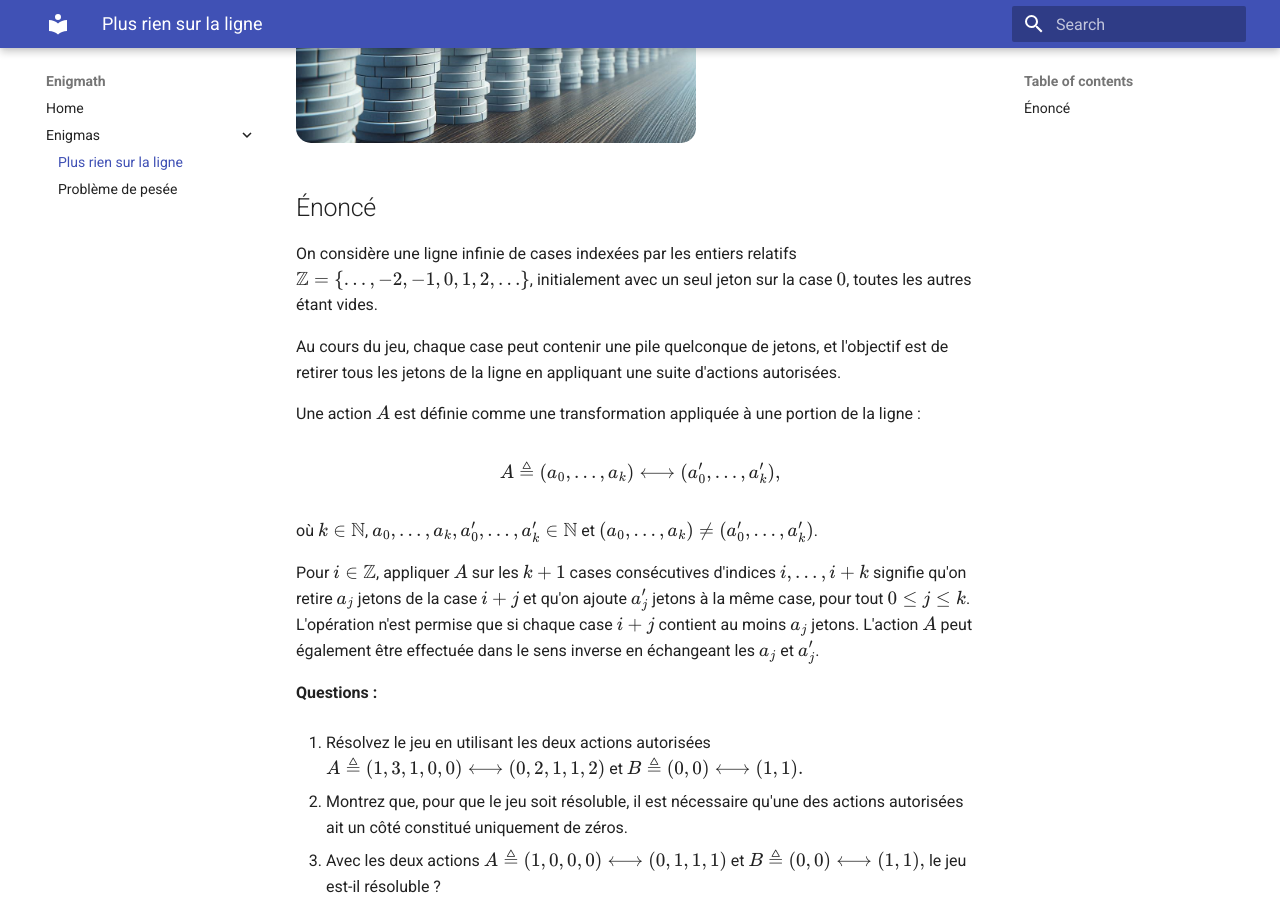
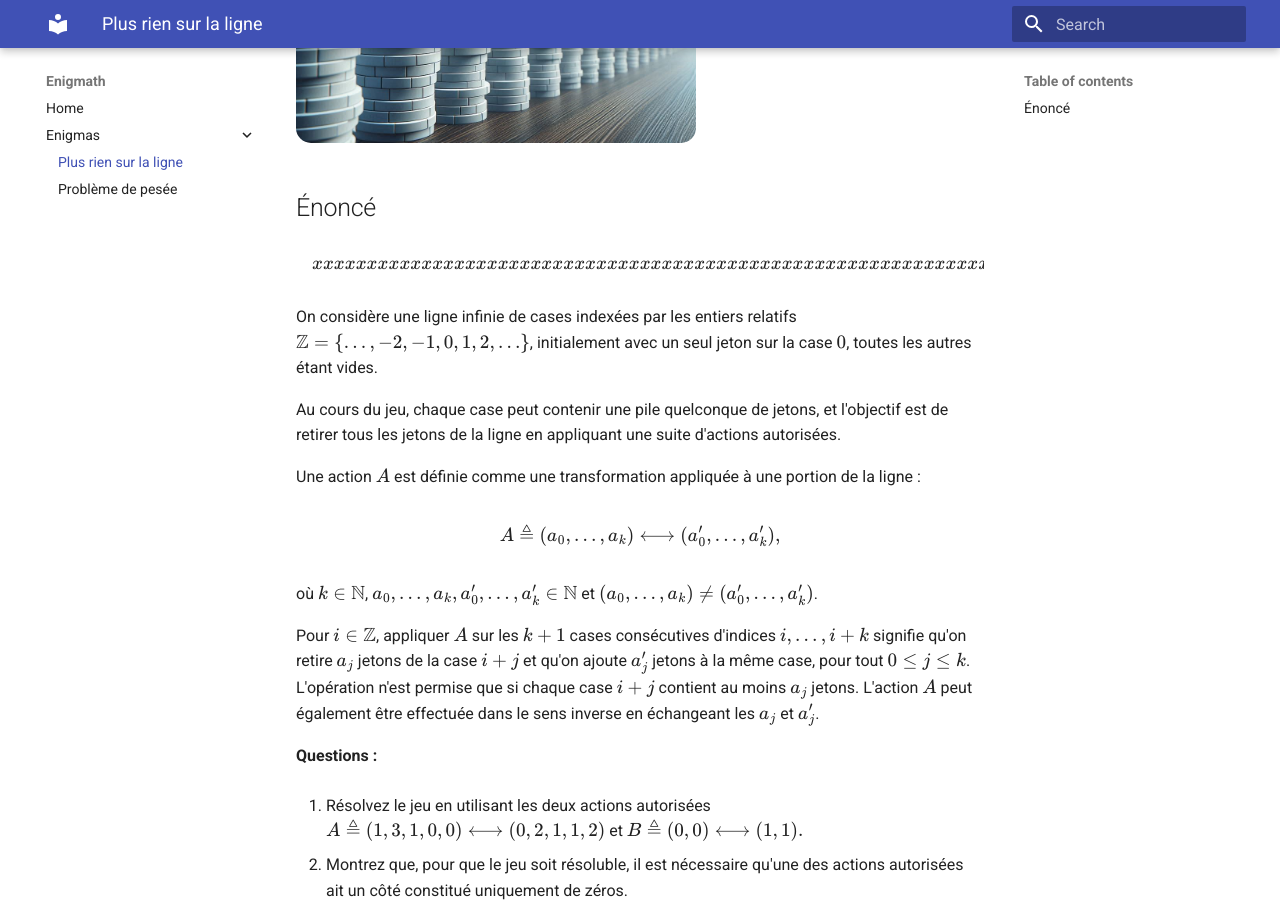
Before and after one commit to Polyhedr/enigmath_MkDocs, an MkDocs documentation site: the page built from docs/enigmas/Plus rien sur la ligne/text.md, in a window 1280 px wide and 900 px high, scrolled down 437 px. Built offline with MkDocs 1.6.1 and Material for MkDocs 9.7.7, drawn with Linux system fonts in a browser that asks for light colours.

Commit message:
Update text.md

```diff
--- a/docs/enigmas/Plus rien sur la ligne/text.md
+++ b/docs/enigmas/Plus rien sur la ligne/text.md
@@ -1,6 +1,8 @@
 <img src="../image.jpg" alt="Example" class="rounded-image" width="400"/>
 
 ## Énoncé
+
+$$xxxxxxxxxxxxxxxxxxxxxxxxxxxxxxxxxxxxxxxxxxxxxxxxxxxxxxxxxxxxxxxxxxxxxxxxxxxxxxxxxxxxxxxxxxxxxxxxxxxxxxxxxxxxxxxxxxxxxxxxxxxxxxxxxxxxxxxxxxxxxxxxxxxxxx$$
 
 On considère une ligne infinie de cases indexées par les entiers relatifs $\mathbb{Z} = \{\dots, -2, -1, 0, 1, 2, \dots \}$, initialement avec un seul jeton sur la case $0$, toutes les autres étant vides.
 
```
